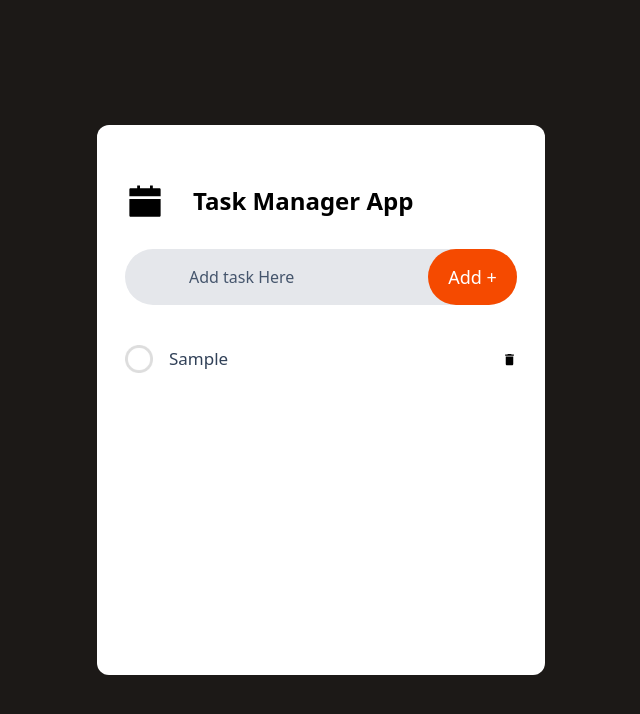
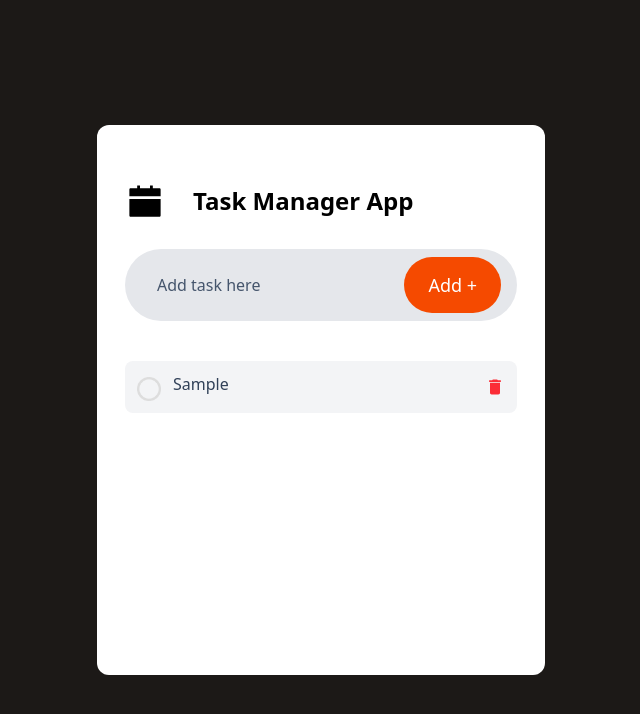
Before and after one commit to harry222333/Task-Manager, a React (Vite) app: page / in a window 1280 px wide. Both pictures are taken after typing "Sample" into the empty fields and a click on the button "Add +". Shown: the top 714 px of the page, without its empty margins (319-959 px from the left). Built offline with nearby package versions, Linux system fonts and the light colour scheme.

Commit message:
final commit

```diff
--- a/src/components/taskForm.jsx
+++ b/src/components/taskForm.jsx
@@ -3,9 +3,12 @@ import { AiFillCalendar } from "react-icons/ai";
 import TaskList from "./taskList";
 
 const TaskForm = () => {
-  const [todoList, setTodoList] = useState(localStorage.getItem("todos")? JSON.parse(localStorage.getItem("todos")) : []);
+  const [todoList, setTodoList] = useState(
+    localStorage.getItem("todos")
+      ? JSON.parse(localStorage.getItem("todos"))
+      : []
+  );
   const inputRef = useRef();
-
 
   const add = () => {
     const inputText = inputRef.current.value.trim();
@@ -22,27 +25,25 @@ const TaskForm = () => {
   };
 
   const deleteTodo = (id) => {
-    setTodoList((prvTodos)=>{
-    return  prvTodos.filter((todo)=> todo.id !== id)
-    })
-  }
+    setTodoList((prvTodos) => {
+      return prvTodos.filter((todo) => todo.id !== id);
+    });
+  };
 
-  const toggle = (id) =>{
+  const toggle = (id) => {
+    setTodoList((prevtodos) => {
+      return prevtodos.map((todo) => {
+        if (todo.id == id) {
+          return { ...todo, isComplete: !todo.isComplete };
+        }
+        return todo;
+      });
+    });
+  };
 
-    setTodoList((prevtodos)=>{
-      return prevtodos.map((todo)=>{
-         if(todo.id == id ){
-          return {...todo , isComplete: !todo.isComplete}
-         }
-         return todo;
-      })
-
-    })
-  }
-
-  useEffect(()=>{
-   localStorage.setItem("todos" , JSON.stringify(todoList));
-  },[todoList])
+  useEffect(() => {
+    localStorage.setItem("todos", JSON.stringify(todoList));
+  }, [todoList]);
 
   return (
     <div className="bg-white place-self-center w-11/12 max-w-md flex flex-col p-7 min-h-[550px] rounded-xl">
@@ -52,28 +53,34 @@ const TaskForm = () => {
         <h1 className="text-2xl font-semibold">Task Manager App</h1>
       </div>
 
-      {/* input field */}
-
-      <div className="flex items-center my-7 bg-gray-200 rounded-full">
+      <div className="flex flex-wrap items-center my-7 bg-gray-200 rounded-full px-4 py-2 gap-2">
         <input
           ref={inputRef}
           type="text"
-          placeholder="Add task Here"
-          className="bg-transparent border-0 outline-none flex-1 h-14 pl-16 pr-2 placeholder:text-slate-600"
+          placeholder="Add task here"
+          className="bg-transparent border-0 outline-none flex-1 min-w-[200px] h-14 px-4 placeholder:text-slate-600"
         />
+
         <button
           onClick={add}
-          className="boorder-none rounded-full bg-orange-600 w-32 h-14 text-white text-lg font-medium cursor-pointer"
+          className="border-none rounded-full bg-orange-600 px-6 h-14 text-white text-lg font-medium cursor-pointer whitespace-nowrap"
         >
           Add +
         </button>
       </div>
 
-      {/* todo  */}
-
       <div>
         {todoList.map((item, index) => {
-          return <TaskList key={index} text={item.text} id={item.id} isComplete={item.isComplete} deleteTodo={deleteTodo} toggle={toggle} />;
+          return (
+            <TaskList
+              key={index}
+              text={item.text}
+              id={item.id}
+              isComplete={item.isComplete}
+              deleteTodo={deleteTodo}
+              toggle={toggle}
+            />
+          );
         })}
         {/* <TaskList text="learn coding" />
         <TaskList text="learn coding from me" /> */}
--- a/src/components/taskList.jsx
+++ b/src/components/taskList.jsx
@@ -1,21 +1,39 @@
-import React from 'react'
-import { TiTick } from "react-icons/ti";
+import React from 'react';
 import { MdDelete } from "react-icons/md";
-import tick from "../assets/tick.png"
-import not_tick from "../assets/not_tick.png"
+import tick from "../assets/tick.png";
+import not_tick from "../assets/not_tick.png";
 
-const TaskList = ({text ,id , isComplete , deleteTodo , toggle}) => {
+const TaskList = ({ text, id, isComplete, deleteTodo, toggle }) => {
   return (
-    <div className='flex items-center my-3 gap-2'>
-      <div onClick={()=>{toggle(id)}} className='flex flex-1 items-center cursor-pointer '>
-      <img src={ isComplete ? tick : not_tick} alt="" className='w-7'/>
-    <p className={`text-slate-700 ml-4 text-[17px] decoration-slate-500
-    ${isComplete ? "line-through" : "" }`}>{text}</p>
+    <div className="flex items-center justify-between my-3 gap-3 p-3 bg-gray-100 rounded-lg w-full">
+      {/* ✅ Left Side: Checkbox + Wrapping Text */}
+      <div
+        onClick={() => toggle(id)}
+        className="flex items-start gap-3 flex-1 cursor-pointer"
+      >
+        <img
+          src={isComplete ? tick : not_tick}
+          alt=""
+          className="w-6 h-6 mt-1 flex-shrink-0"
+        />
+
+        <p
+          className={`text-slate-700 text-[16px] leading-snug break-words w-full
+          ${isComplete ? "line-through decoration-slate-400" : ""}`}
+          style={{ wordBreak: "break-word" }} // Forces long words to wrap
+        >
+          {text}
+        </p>
       </div>
 
-      <MdDelete size={15} className='cursor-pointer' onClick={()=>{deleteTodo(id)}}/>
-  </div>
-  )
-}
+      {/* ✅ Right Side: Delete Button */}
+      <MdDelete
+        size={20}
+        className="cursor-pointer text-red-500 flex-shrink-0"
+        onClick={() => deleteTodo(id)}
+      />
+    </div>
+  );
+};
 
-export default TaskList
+export default TaskList;
```
